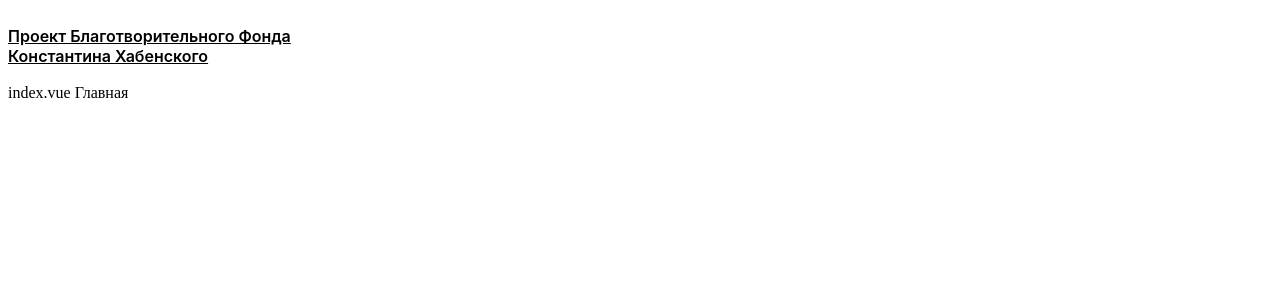
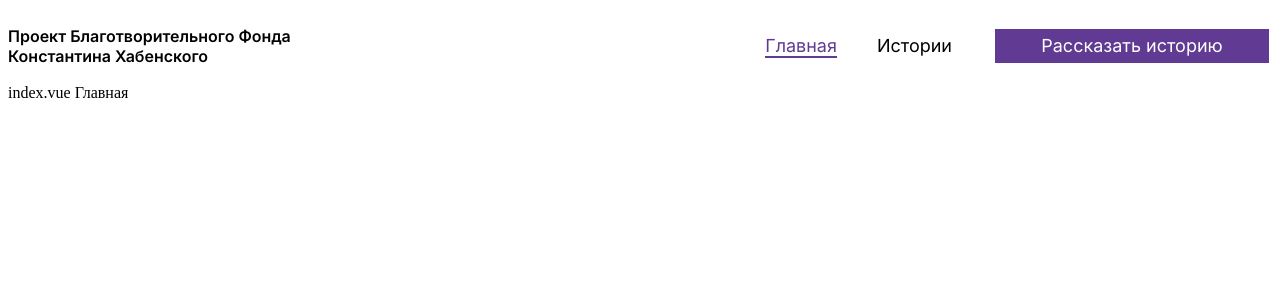
Before and after one commit to mukhindev/raklechitsa, a Nuxt app: page / in a window 1280 px wide. Shown: the top 300 px of the page. Built offline with nearby package versions, Linux system fonts and the light colour scheme.

Commit message:
feat: create header

```diff
--- a/components/Header.vue
+++ b/components/Header.vue
@@ -1,10 +1,68 @@
 <template>
   <header class="header">
-    <nuxt-link class="logo" to="/"
+    <nuxt-link class="header__logo" to="/" v-if="$route.path !== '/'"
       >Проект Благотворительного Фонда Константина Хабенского</nuxt-link
     >
+    <h2 v-else class="header__logo">
+      Проект Благотворительного Фонда Константина Хабенского
+    </h2>
+    <nav class="header__nav">
+      <ul class="header__nav-list">
+        <li class="header__nav-item">
+          <nuxt-link
+            to="/"
+            class="header-link"
+            v-on:click.native="activeLink"
+            :style="activePageMain"
+            >Главная</nuxt-link
+          >
+        </li>
+        <li class="header__nav-item">
+          <nuxt-link
+            to="/stories"
+            class="header-link"
+            v-on:click.native="activeLink"
+            :style="activePageStories"
+            >Истории</nuxt-link
+          >
+        </li>
+        <li class="header__nav-item">
+          <button class="header-link-tell-stories">Рассказать историю</button>
+        </li>
+      </ul>
+    </nav>
   </header>
 </template>
+
+<script>
+export default {
+  data() {
+    return {};
+  },
+  computed: {
+    activePageMain() {
+      if (this.$route.path === '/') {
+        return { color: '#613a93', borderBottom: '2px solid #613a93' };
+      }
+    },
+    activePageStories() {
+      if (this.$route.path === '/stories') {
+        return { color: '#613a93', borderBottom: '2px solid #613a93' };
+      }
+    },
+  },
+  methods: {
+    activeLink(e) {
+      if (this.$route.path === '/') {
+        e.target.classList.add('header-link_active');
+        console.log(this.$refs.linkMain);
+      } else if (this.$route.path === '/stories') {
+        e.target.classList.add('header-link_active');
+      }
+    },
+  },
+};
+</script>
 
 <style scoped>
 .header {
@@ -14,14 +72,78 @@
   max-width: 1320px;
   margin: 0 auto;
   padding: 18px 0;
+  display: flex;
+  justify-content: space-between;
+  align-items: center;
 }
 
-.logo {
+.header__logo {
   display: block;
   font-weight: 600;
   font-size: 16px;
   line-height: 1.25;
   color: #000;
   max-width: 340px;
+  text-decoration: none;
+  margin: 0;
+}
+
+.header__nav-list {
+  margin: 0;
+  padding: 0;
+  list-style: none;
+  display: flex;
+  align-items: center;
+}
+
+.header__nav-item:not(:last-child) {
+  margin-right: 40px;
+}
+
+.header-link {
+  font-family: 'Inter', Arial, Helvetica, sans-serif;
+  font-weight: normal;
+  font-style: normal;
+  text-decoration: none;
+  font-size: 18px;
+  line-height: 1.3;
+  color: #000000;
+  transition: all 0.5s ease;
+  border-bottom: 2px solid transparent;
+}
+
+.header-link:hover {
+  color: #613a93;
+  border-bottom: 2px solid #613a93;
+}
+
+.header-link_active {
+  color: #613a93;
+  border-bottom: 2px solid #613a93;
+}
+
+.header-link-tell-stories {
+  font-family: 'Inter', Arial, Helvetica, sans-serif;
+  font-weight: normal;
+  font-style: normal;
+  width: 280px;
+  min-height: 40px;
+  outline: none;
+  border: none;
+  background-color: #613a93;
+  font-size: 18px;
+  line-height: 1.3;
+  text-align: center;
+  color: #fff;
+  padding: 0;
+  cursor: pointer;
+  border: 3px solid #fff;
+  transition: all 0.3s ease;
+}
+
+.header-link-tell-stories:hover {
+  color: #613a93;
+  border: 3px solid #613a93;
+  background-color: #fff;
 }
 </style>
--- a/nuxt.config.js
+++ b/nuxt.config.js
@@ -11,7 +11,10 @@ export default {
         content: process.env.npm_package_description || '',
       },
     ],
-    link: [{ rel: 'icon', type: 'image/x-icon', href: '/favicon.ico' }],
+    link: [
+      { rel: 'icon', type: 'image/x-icon', href: '/favicon.ico' },
+      { rel: 'stylesheet', href: '/fonts/inter.css' },
+    ],
   },
   loading: {
     color: '#582b71',
```
